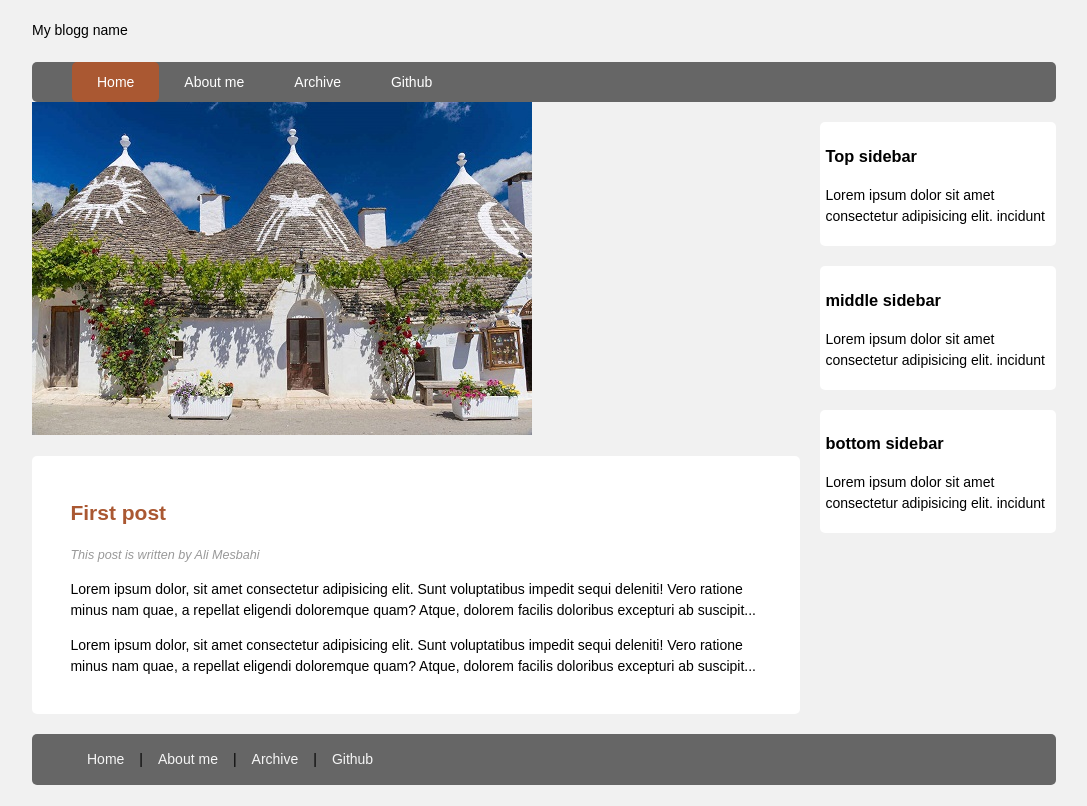
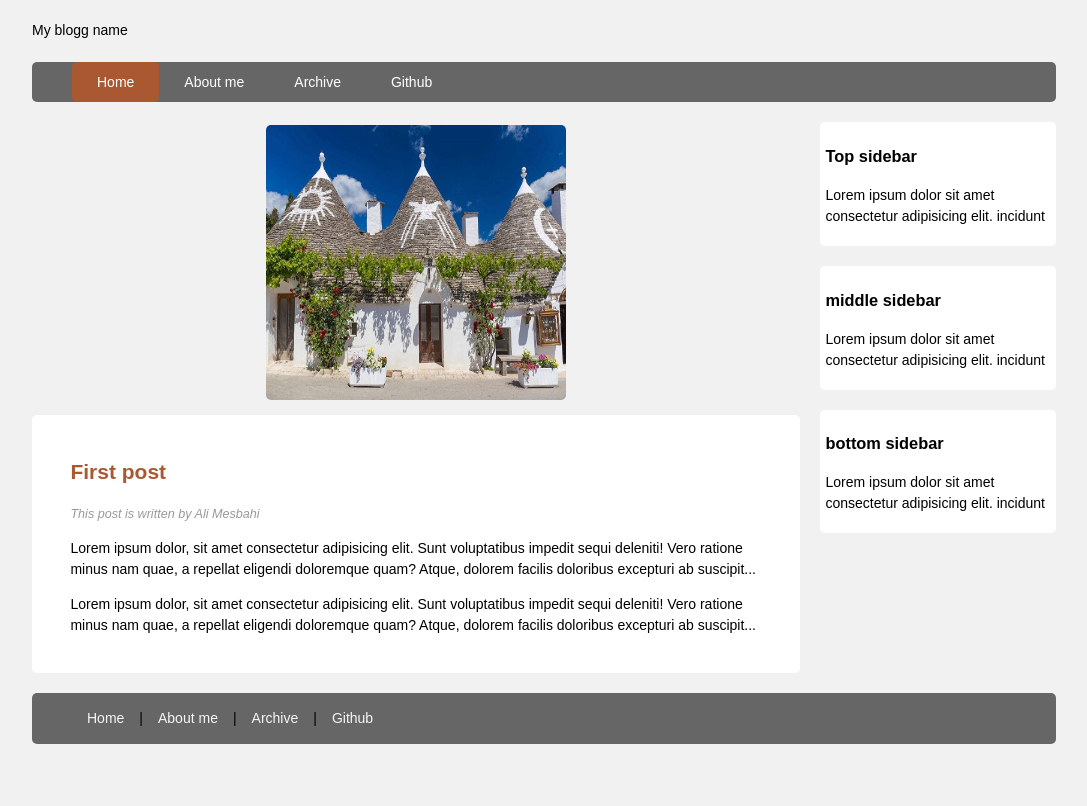
Before and after one commit to 90rimane/Blogg, a plain HTML site: page about.html in a window 1280 px wide. Shown: the whole page, without its empty margins (96-1183 px from the left). Drawn offline with Linux system fonts and the light colour scheme.

Commit message:
designing about page

```diff
--- a/style.css
+++ b/style.css
@@ -62,9 +62,26 @@ color: #daa890;
     -moz-border-radius: 5px;
     -webkit-border-radius: 5px;
 }
+.mainContent-archive{
+    width: 100%;
+}
 .content {
     width: 75%;
     float: left;
+}
+.content-archive{
+    width: 100%;
+}
+.content img{
+    width: 300px;
+    height: 275px;
+    display: block;
+    margin-left: auto;
+    margin-right: auto;
+    margin-top: 3%;
+    border-radius: 5px;
+    -moz-border-radius: 5px;
+    -webkit-border-radius: 5px;
 }
 .topContent{
     background-color: #fff;
```
